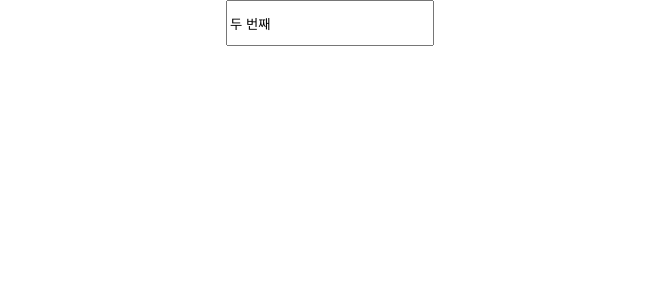
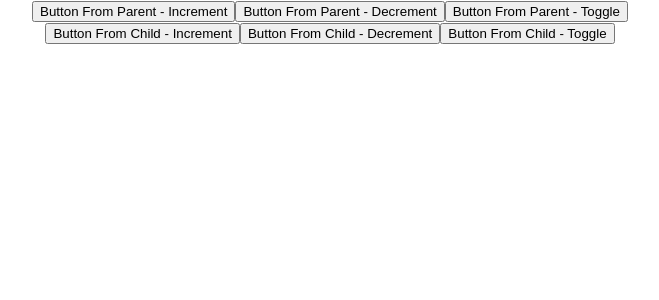
Before and after one commit to Ubermensch0608/TestGround, a React (Create React App) app in the folder react-hooks/: page / in a window 1280 px wide. Shown: the top 300 px of the page, without its empty margins (310-969 px from the left). Built offline with nearby package versions, Linux system fonts and the light colour scheme.

Commit message:
Add: useImperativeHadle 및 useReducer 연습

```diff
--- a/react-hooks/src/App.js
+++ b/react-hooks/src/App.js
@@ -1,4 +1,6 @@
 import UseEffect from "./components/useEffect/UseEffect";
+import PracticeParent from "./components/useImperativeHandle/PracticeParent";
+import UseImperativeHandle from "./components/useImperativeHandle/UseImperativeHandle";
 import UseLayoutEffect from "./components/useLayoutEffect/UseLayoutEffect";
 import UseReducer from "./components/useReducer/UseReducer";
 import UseRef from "./components/useRef/UseRef";
@@ -11,7 +13,9 @@ const App = () => {
       {/* <UseReducer /> */}
       {/* <UseEffect /> */}
       {/* <UseRef /> */}
-      <UseLayoutEffect />
+      {/* <UseLayoutEffect /> */}
+      {/* <UseImperativeHandle /> */}
+      <PracticeParent />
     </div>
   );
 };
--- /dev/null
+++ b/react-hooks/src/components/useImperativeHandle/Button.jsx
@@ -0,0 +1,25 @@
+import React, { forwardRef, useImperativeHandle, useState } from "react";
+
+// forwardRef로 ref 속성을 전달
+const Button = forwardRef((props, ref) => {
+  const [toggle, setToggle] = useState(false);
+
+  // useImperativeHandle을 통해 ref의 속성을 생성
+  useImperativeHandle(ref, () => ({
+    alterToggle() {
+      setToggle((prev) => !prev);
+    },
+  }));
+  const toggleHandler = () => {
+    setToggle((prev) => !prev);
+  };
+
+  return (
+    <div>
+      <button onClick={toggleHandler}>Button From Child</button>
+      {toggle && <div>Toggle</div>}
+    </div>
+  );
+});
+
+export default Button;
--- /dev/null
+++ b/react-hooks/src/components/useImperativeHandle/PracticeChildButton.jsx
@@ -0,0 +1,50 @@
+import React, { forwardRef, useImperativeHandle, useReducer } from "react";
+
+const buttonReducer = (state, action) => {
+  switch (action.type) {
+    case "INCREMENT":
+      return { counter: state.counter + 1, isShow: state.isShow };
+    case "DECREMENT":
+      return { counter: state.counter - 1, isShow: state.isShow };
+    case "TOGGLE":
+      return { counter: state.counter, isShow: !state.isShow };
+    default:
+      return state;
+  }
+};
+
+const PracticeChildButton = forwardRef((props, ref) => {
+  const [state, dispatch] = useReducer(buttonReducer, {
+    counter: 0,
+    isShow: false,
+  });
+
+  useImperativeHandle(ref, () => ({
+    incrementHandler() {
+      dispatch({ type: "INCREMENT" });
+    },
+    decrementHandler() {
+      dispatch({ type: "DECREMENT" });
+    },
+    toggleHandler() {
+      dispatch({ type: "TOGGLE" });
+    },
+  }));
+
+  return (
+    <div>
+      <button onClick={() => dispatch({ type: "INCREMENT" })}>
+        Button From Child - Increment
+      </button>
+      <button onClick={() => dispatch({ type: "DECREMENT" })}>
+        Button From Child - Decrement
+      </button>
+      <button onClick={() => dispatch({ type: "TOGGLE" })}>
+        Button From Child - Toggle
+      </button>
+      {state.isShow && <div>{state.counter}</div>}
+    </div>
+  );
+});
+
+export default PracticeChildButton;
--- /dev/null
+++ b/react-hooks/src/components/useImperativeHandle/PracticeParent.jsx
@@ -0,0 +1,23 @@
+import React, { useRef } from "react";
+import PracticeButton from "./PracticeChildButton";
+
+const PracticeParent = () => {
+  const buttonRef = useRef(null);
+
+  return (
+    <div>
+      <button onClick={() => buttonRef.current.incrementHandler()}>
+        Button From Parent - Increment
+      </button>
+      <button onClick={() => buttonRef.current.decrementHandler()}>
+        Button From Parent - Decrement
+      </button>
+      <button onClick={() => buttonRef.current.toggleHandler()}>
+        Button From Parent - Toggle
+      </button>
+      <PracticeButton ref={buttonRef} />
+    </div>
+  );
+};
+
+export default PracticeParent;
--- /dev/null
+++ b/react-hooks/src/components/useImperativeHandle/UseImperativeHandle.jsx
@@ -0,0 +1,20 @@
+import React, { useRef } from "react";
+import Button from "./Button";
+
+const UseImperativeHandle = () => {
+  const buttonRef = useRef(null);
+
+  const toggleHandler = () => {
+    buttonRef.current.alterToggle();
+  };
+
+  return (
+    <>
+      {/* child 컴포넌트의 state를 바꿀 때 사용 */}
+      <button onClick={toggleHandler}>Button From Parent</button>
+      <Button ref={buttonRef} />
+    </>
+  );
+};
+
+export default UseImperativeHandle;
```
